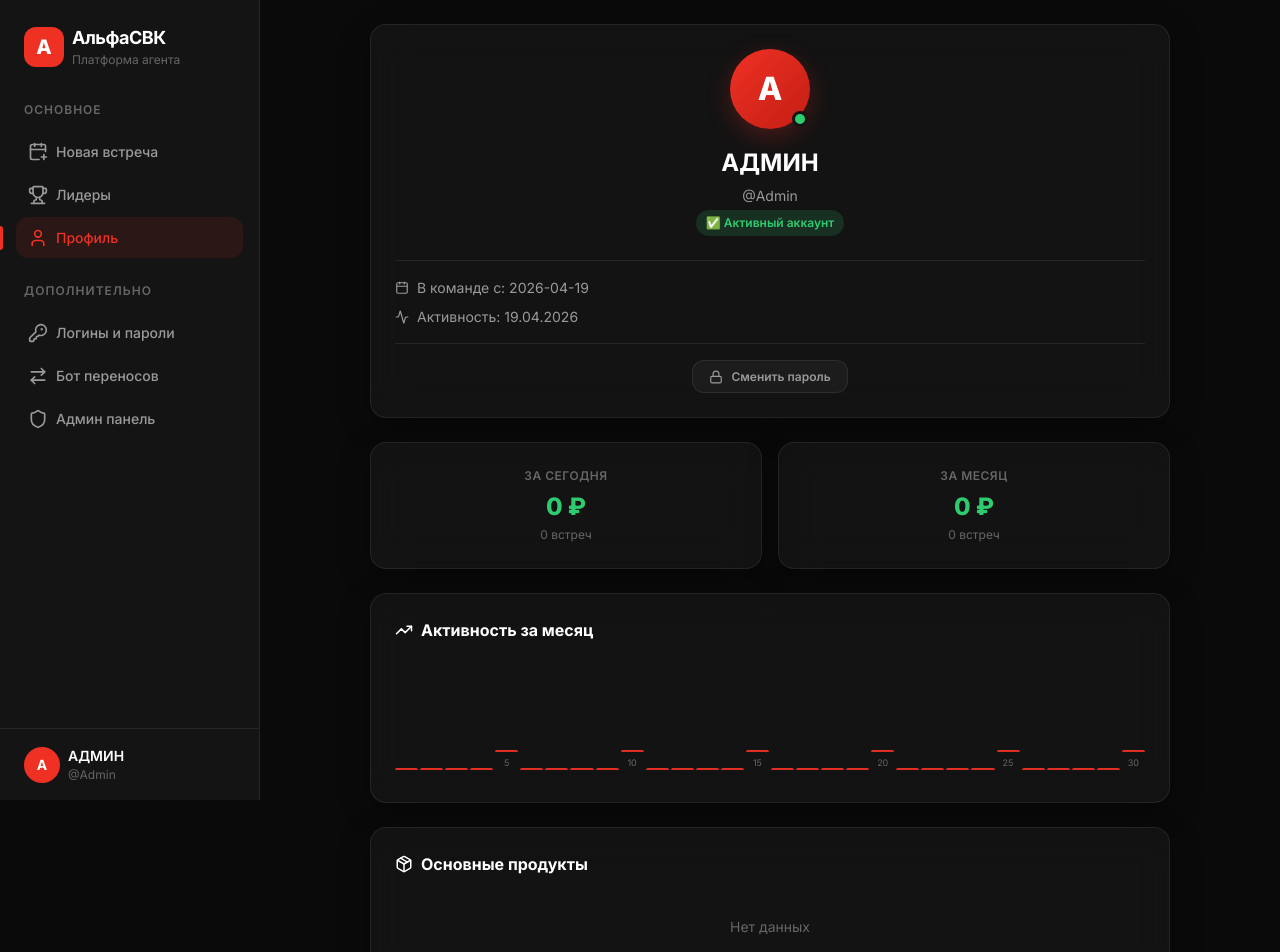
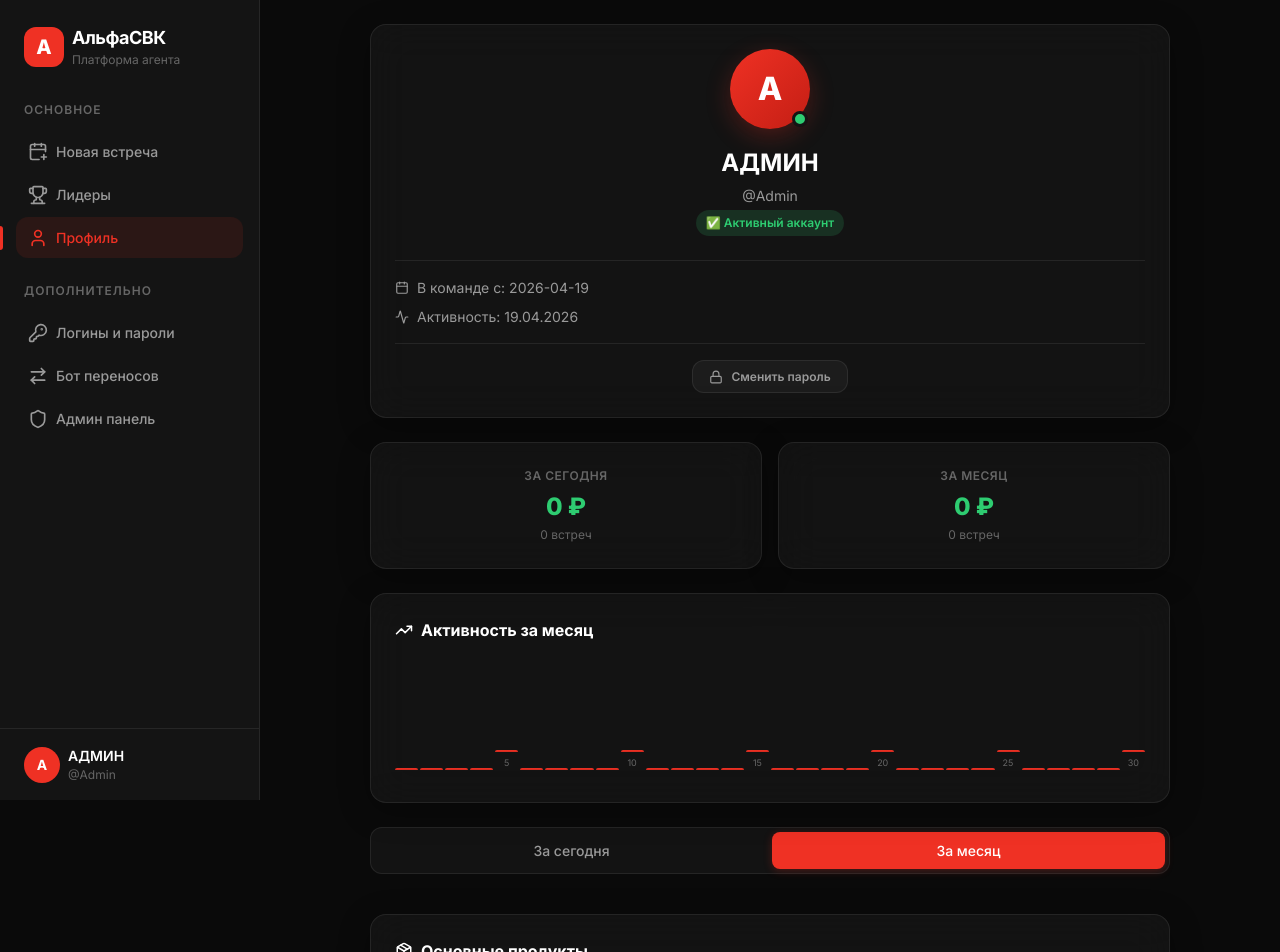
Before and after one commit to FireShoc05/AlfaSVK, a React (Vite) app: page /profile in a window 1280 px wide. Shown: the top 952 px of the page. Built offline with nearby package versions, Linux system fonts and the light colour scheme.

Commit message:
feat: add period filter tabs for product statistics in profile

```diff
--- a/src/pages/ProfilePage.jsx
+++ b/src/pages/ProfilePage.jsx
@@ -2,7 +2,7 @@ import '../styles/profile.css';
 import { useState } from 'react';
 import { useAuthStore } from '../store/useAuthStore';
 import { useMeetingsStore } from '../store/useMeetingsStore';
-import { GlassCard, Button, Modal, InputGroup, Badge } from '../components/ui';
+import { GlassCard, Button, Modal, InputGroup, Badge, Tabs } from '../components/ui';
 import { formatCurrency } from '../utils/formatters';
 import {
   User,
@@ -18,15 +18,17 @@ export function ProfilePage() {
   const user = useAuthStore((s) => s.user);
   const mStore = useMeetingsStore();
 
+  const [showPasswordModal, setShowPasswordModal] = useState(false);
+  const [statsPeriod, setStatsPeriod] = useState('month');
+
   const todayEarnings = mStore.getTodayEarnings();
   const monthEarnings = mStore.getMonthEarnings();
   const todayMeetings = mStore.getTodayMeetings();
   const monthMeetings = mStore.getMonthMeetings();
-  const productStats = mStore.getProductStats();
+  const productStats = mStore.getProductStats(statsPeriod);
   const chartData = mStore.getMonthlyChartData();
   const maxChart = Math.max(...chartData, 1);
 
-  const [showPasswordModal, setShowPasswordModal] = useState(false);
   const [oldPassword, setOldPassword] = useState('');
   const [newPassword, setNewPassword] = useState('');
 
@@ -100,6 +102,18 @@ export function ProfilePage() {
           ))}
         </div>
       </GlassCard>
+
+      {/* Detail Tables Filter */}
+      <div style={{ marginBottom: '16px' }}>
+        <Tabs
+          tabs={[
+            { id: 'today', label: 'За сегодня' },
+            { id: 'month', label: 'За месяц' }
+          ]}
+          activeTab={statsPeriod}
+          onTabChange={setStatsPeriod}
+        />
+      </div>
 
       {/* Detail Tables */}
       <GlassCard>
--- a/src/store/useMeetingsStore.js
+++ b/src/store/useMeetingsStore.js
@@ -40,8 +40,14 @@ export const useMeetingsStore = create(
       },
 
       // Подсчёт продуктов для таблиц
-      getProductStats: () => {
-        const meetings = get().meetings || [];
+      getProductStats: (period = 'month') => {
+        let meetings = get().meetings || [];
+        if (period === 'today') {
+           meetings = get().getTodayMeetings();
+        } else if (period === 'month') {
+           meetings = get().getMonthMeetings();
+        }
+
         const mainStats = {};
         const crossStats = {};
 
```
